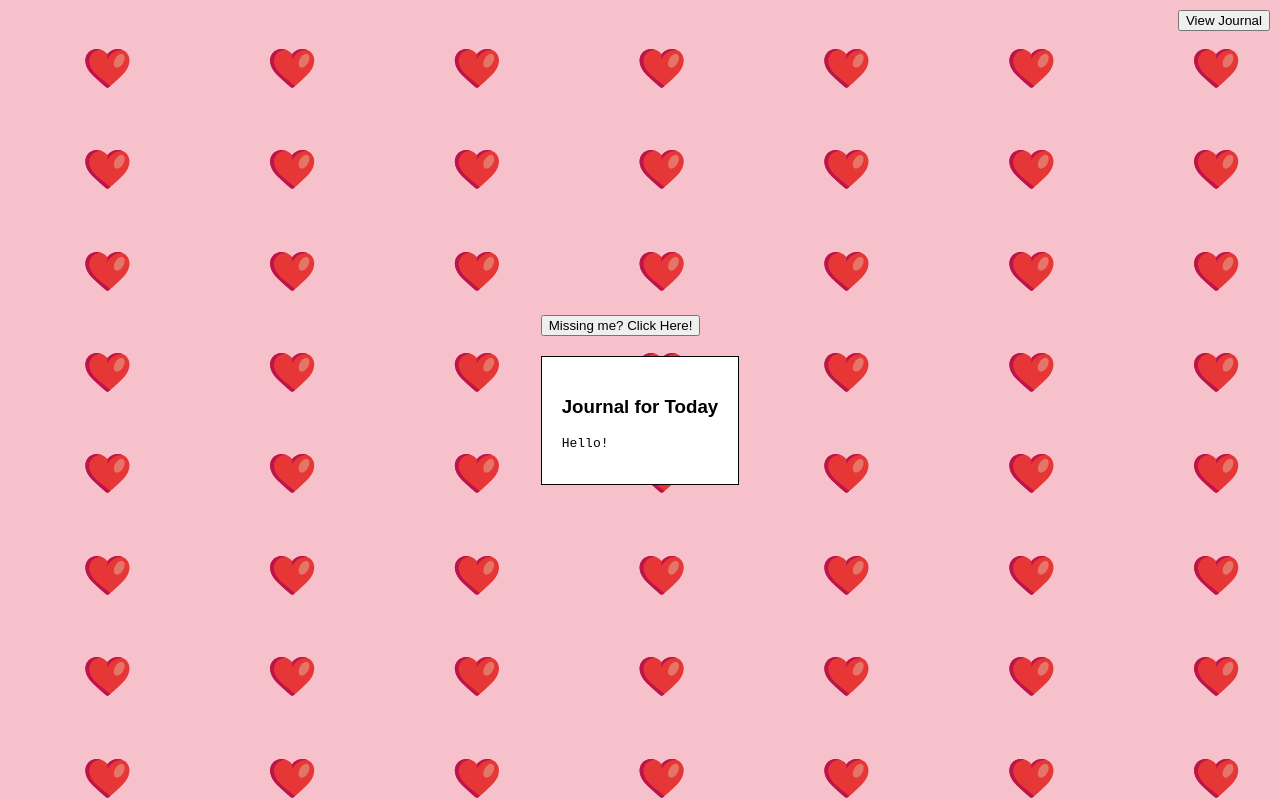
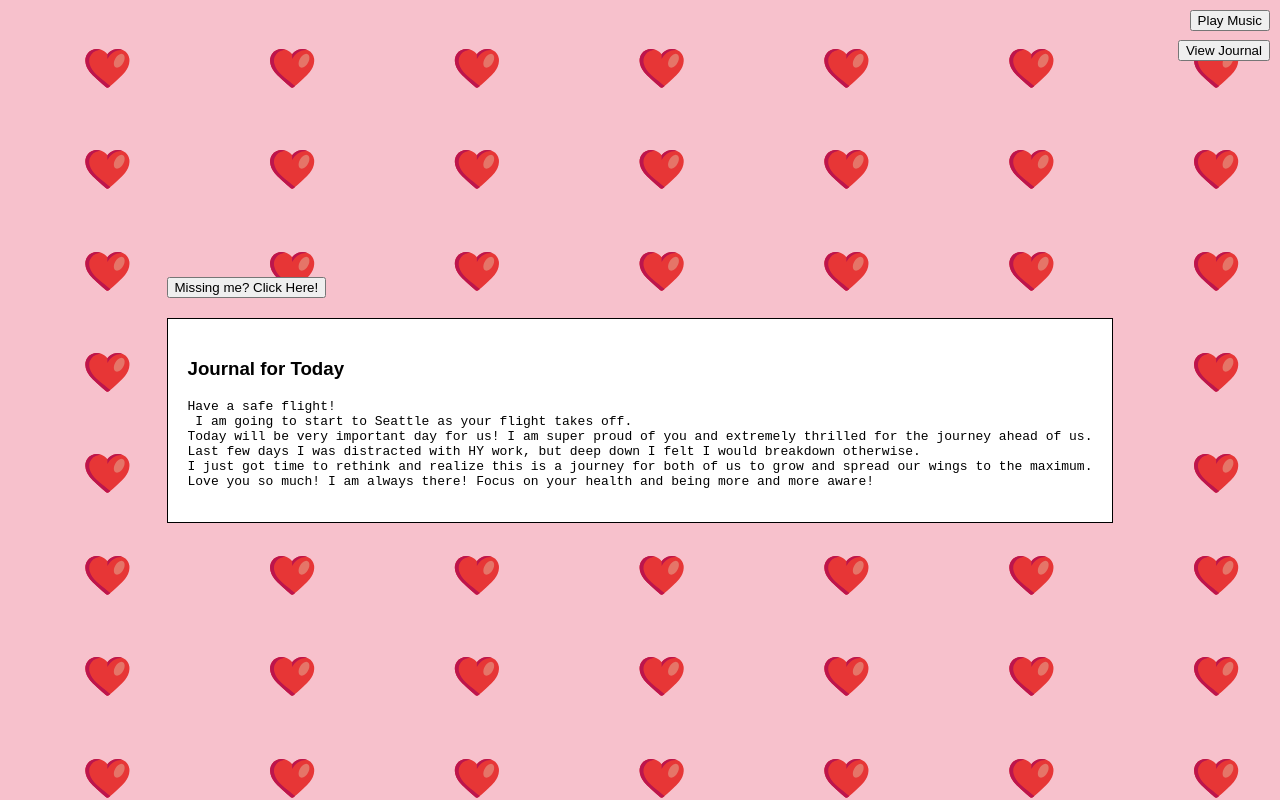
Before and after one commit to sanghischolars4life/sanghischolars4life.github.io, a plain HTML site: page index.html in a window 1280 px wide. Both pictures are taken after a click on the button "View Journal". Drawn offline with Linux system fonts and the light colour scheme.

Commit message:
Added music and more content

```diff
--- a/index.html
+++ b/index.html
@@ -19,7 +19,10 @@
         </div>
 
         <!-- View Journal button -->
-        <button id="view-journal-button" style="position: absolute; top: 10px; right: 10px;">View Journal</button>
+        <button id="view-journal-button" style="position: absolute; top: 40px; right: 10px;">View Journal</button>
+
+        <!-- Play Music button -->
+        <button id="play-music-button" style="position: absolute; top: 10px; right: 10px;">Play Music</button>
 
         <!-- Journal Display Area -->
         <div id="journal-display" style="display: none; padding: 20px; background-color: white; border: 1px solid black; margin-top: 20px;">
@@ -28,7 +31,7 @@
         </div>
 
     </div>
-
+    <audio id="background-music" src="music/Inkem-Inkem.mp3" loop></audio>
     <script src="script.js"></script>
 </body>
 </html>
--- a/script.js
+++ b/script.js
@@ -7,8 +7,12 @@ document.addEventListener("DOMContentLoaded", function() {
     const loveImage = document.getElementById("love-image");
 
     const viewJournalButton = document.getElementById("view-journal-button");
+    const playMusicButton = document.getElementById("play-music-button");
     const journalDisplay = document.getElementById("journal-display");
     const journalContent = document.getElementById("journal-content");
+
+    const backgroundMusic = document.getElementById("background-music");
+    let isMusicPlaying = false;
 
     // Array of image paths
     const imageArray = [
@@ -81,9 +85,23 @@ document.addEventListener("DOMContentLoaded", function() {
         journalDisplay.style.display = "none"
     });
 
+
+    playMusicButton.addEventListener("click", function() {
+        if (isMusicPlaying) {
+            backgroundMusic.pause();
+            playMusicButton.textContent = "Play Music";
+        } else {
+            backgroundMusic.play();
+            playMusicButton.textContent = "Pause Music";
+        }
+        isMusicPlaying = !isMusicPlaying;
+    });
     // Handle View Journal button click
     viewJournalButton.addEventListener("click", function() {
-        data = "Hello!"
+        data = "Have a safe flight! \n I am going to start to Seattle as your flight takes off.\n" +
+        "Today will be very important day for us! I am super proud of you and extremely thrilled for the journey ahead of us.\n" +
+        "Last few days I was distracted with HY work, but deep down I felt I would breakdown otherwise.\nI just got time to rethink and realize this is a journey for both of us to grow and spread our wings to the maximum.\n" +
+        "Love you so much! I am always there! Focus on your health and being more and more aware!"
         journalContent.textContent = data;
         journalDisplay.style.display = "block";
     });
```
Also changed, not shown: 1 other file.
